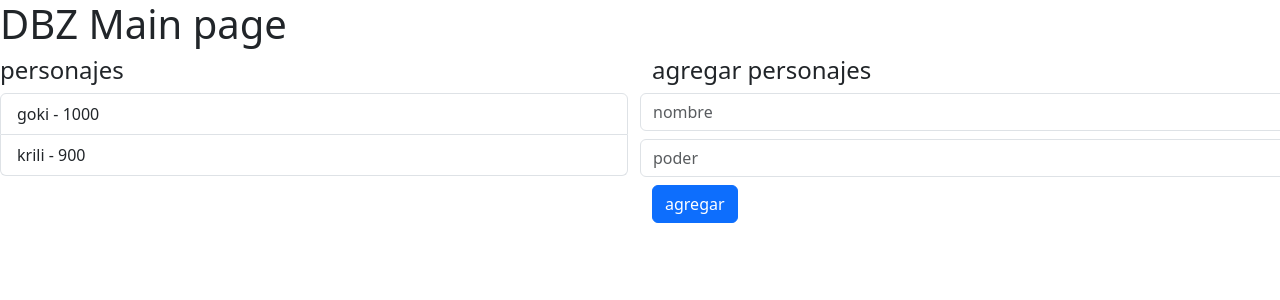
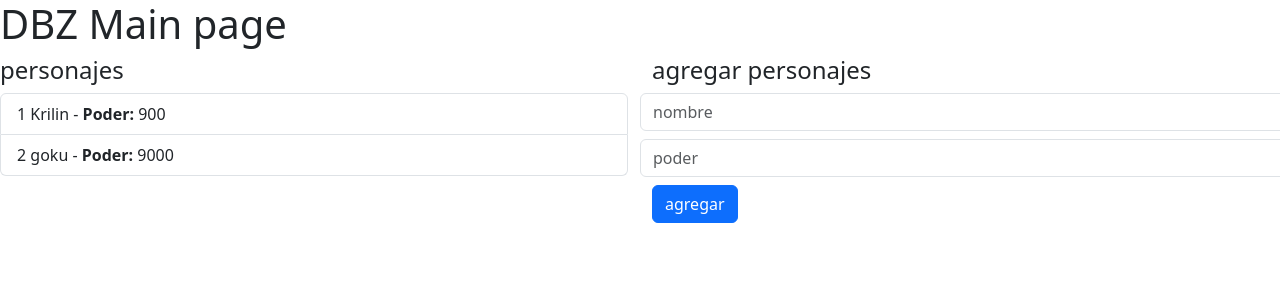
Before and after one commit to joseAL520/proyectDbz, an Angular app: page / in a window 1280 px wide. Shown: the top 300 px of the page. Built offline with nearby package versions, Linux system fonts and the light colour scheme.

Commit message:
list fase 1

```diff
--- a/src/app/dbz/components/list/list.component.html
+++ b/src/app/dbz/components/list/list.component.html
@@ -1,5 +1,9 @@
 <h4>personajes</h4>
    <ul class="list-group">
-      <li class=" list-group-item">goki - 1000</li>
-      <li class=" list-group-item">krili - 900</li>
+      <li *ngFor="let item of  characterList; let i = index   " class=" list-group-item">
+         <span class="tex-primay"> {{i + 1}} </span>
+         <span>{{item.name}}</span> -
+         <strong>Poder: </strong>
+         <span>{{item.power}}</span></li>
+
    </ul>
--- a/src/app/dbz/components/list/list.component.ts
+++ b/src/app/dbz/components/list/list.component.ts
@@ -1,4 +1,5 @@
-import { Component } from '@angular/core';
+import { Component, Input } from '@angular/core';
+import { Charactere } from '../../interfaces/character.interface';
 
 @Component({
   selector: 'app-dbz-compoents-list',
@@ -7,4 +8,11 @@ import { Component } from '@angular/core';
 })
 export class ListComponent {
 
+  @Input()
+  public characterList: Charactere[] = [{
+    name: 'trun',
+    power: 10,
+  }]
+
+
 }
--- a/src/app/dbz/pages/main-page-component.html
+++ b/src/app/dbz/pages/main-page-component.html
@@ -2,7 +2,7 @@
 
 <div class="row">
     <div class="col">
-        <app-dbz-compoents-list></app-dbz-compoents-list>
+        <app-dbz-compoents-list [characterList]="character"></app-dbz-compoents-list>
     </div>
 
     <div class="col">
--- a/src/app/dbz/pages/main-page-component.ts
+++ b/src/app/dbz/pages/main-page-component.ts
@@ -1,4 +1,5 @@
 import { Component } from '@angular/core';
+import { Charactere } from '../interfaces/character.interface';
 
 @Component({
     selector: 'app-dbz-main-page',
@@ -7,4 +8,11 @@ import { Component } from '@angular/core';
 
 export class MainPageComponent {
 
+    public character: Charactere[] = [{
+        name: 'Krilin',
+        power: 900
+    },{
+        name: 'goku',
+        power: 9000
+    }]
 }
```
Also changed, not shown: src/app/dbz/interfaces/character.interface.ts (added, +9 -0 lines).
